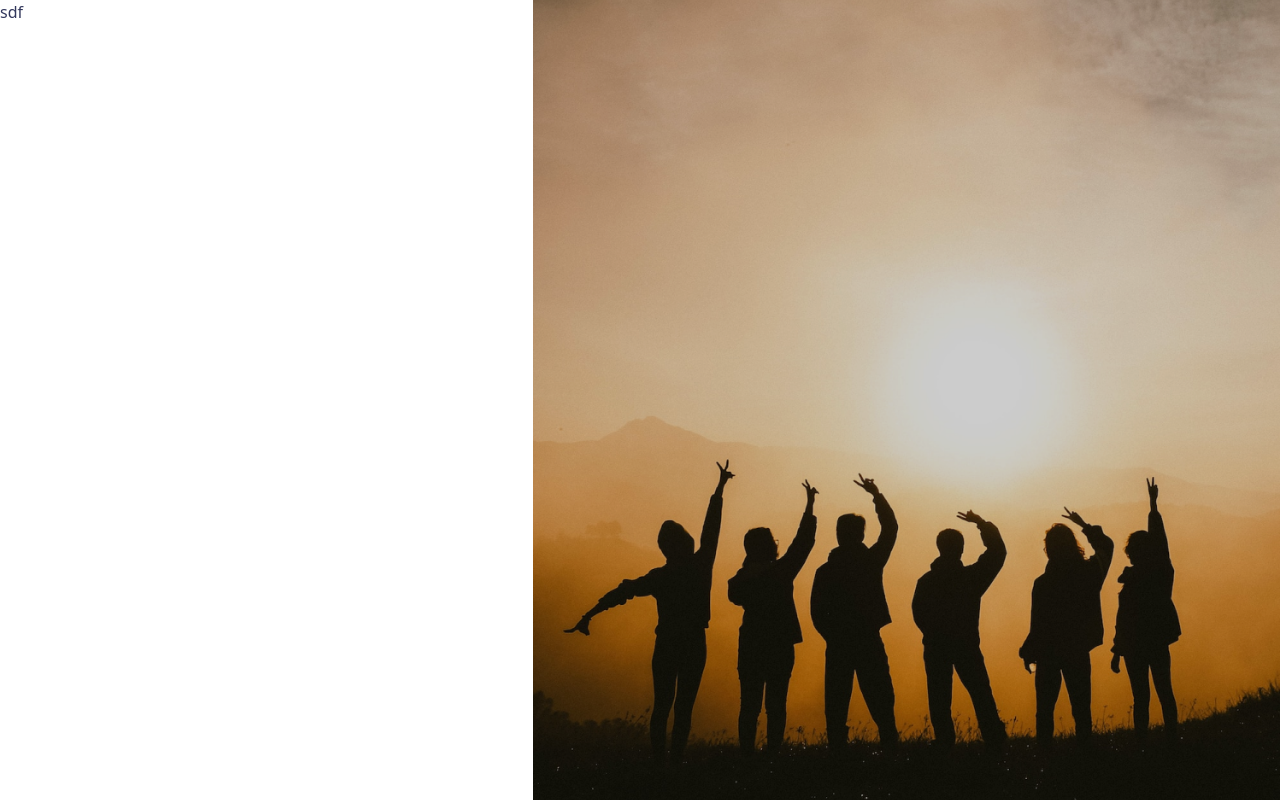
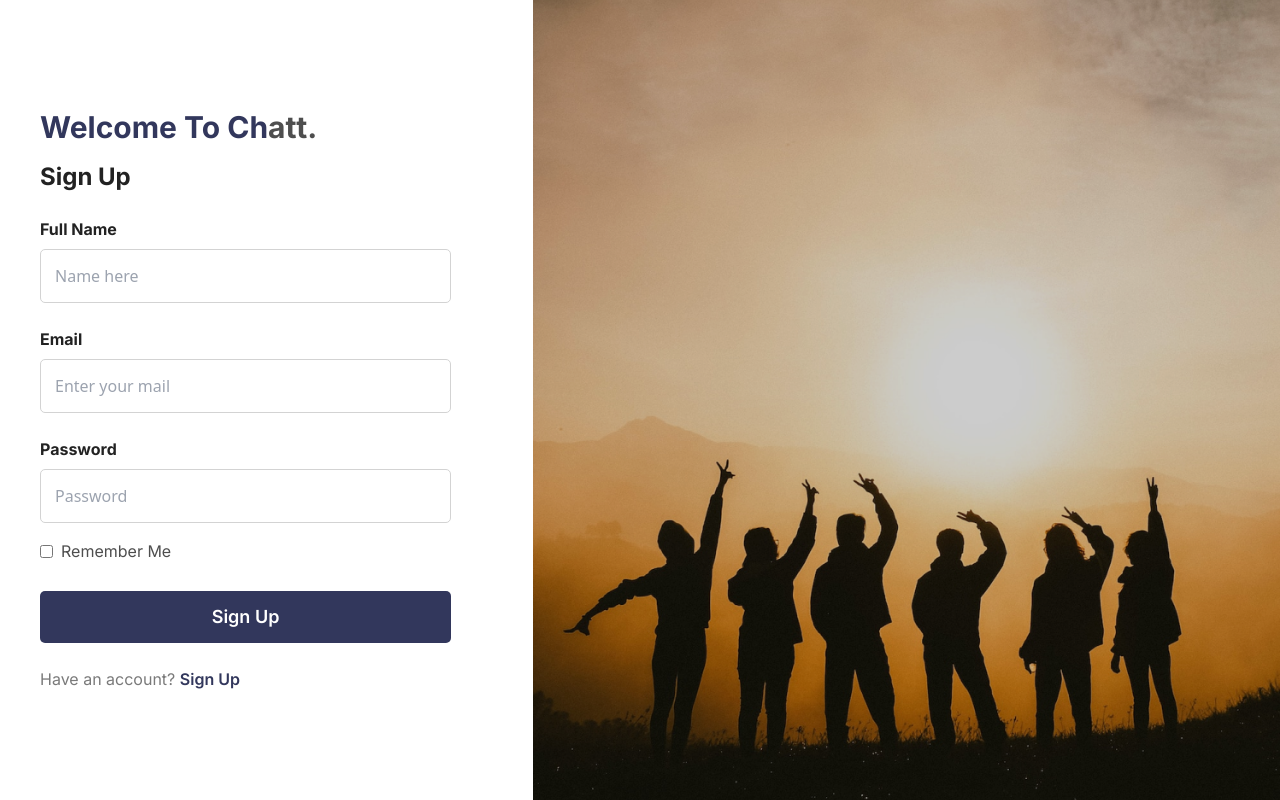
Before and after one commit to thehasandev/ChitChat, a React (Vite) app: page /sing-up in a window 1280 px wide. Built offline with nearby package versions, Linux system fonts and the light colour scheme.

Commit message:
sing-up-design

```diff
--- a/src/pages/Registration.jsx
+++ b/src/pages/Registration.jsx
@@ -7,8 +7,35 @@ function Registration() {
   return (
     <>
      <Flex>
-       <div className='w-5/12'>
-       <h1 className='text-primary'>sdf</h1>
+       <div className='w-5/12 flex justify-center items-center'>
+        <div className='w-full pl-10'>
+            <h1 className='font-inter font-bold text-3xl text-primary'>Welcome To Ch<span className='text-[#4E4E4E]'>att.</span></h1>
+            <h2 className='font-inter font-bold text-2xl text-secondary mt-4'>Sign Up</h2>
+
+            <div className='mt-6'>
+              <p className='font-inter font-bold text-base text-secondary mb-2'>Full Name</p>
+              <input type="text" placeholder='Name here'  className='w-10/12 border border-gray p-3.5 rounded-[5px]'/>
+            </div>
+
+            <div className='mt-6'>
+              <p className='font-inter font-bold text-base text-secondary mb-2'>Email</p>
+              <input type="text" placeholder='Enter your mail'  className='w-10/12 border border-gray p-3.5 rounded-[5px]'/>
+            </div>
+
+            <div className='mt-6'>
+              <p className='font-inter font-bold text-base text-secondary mb-2'>Password</p>
+              <input type="text" placeholder='Password'  className='w-10/12 border border-gray p-3.5 rounded-[5px]'/>
+            </div>
+
+            <div className='flex items-center gap-x-2 mt-4'>
+             <input type="checkbox" />
+              <p className='font-inter font-normal text-base text-[#4E4E4E]'>Remember Me</p>
+            </div>
+
+            <button className='w-10/12 rounded-[5px] bg-primary py-3 text-white font-inter font-semibold text-lg mt-7'>Sign Up</button>
+            <p className='font-inter font-normal text-[#7A7A7A] text-base mt-6'>Have an account? <span className='text-primary font-semibold'>Sign Up</span></p>
+        </div>
+
        </div>
 
        <div className='w-7/12 relative'>
--- a/tailwind.config.js
+++ b/tailwind.config.js
@@ -12,6 +12,7 @@ export default {
       colors: {
         'primary': '#32375C',
         'secondary': '#222222',
+        'gray': '#D3D3D3',
       },
     },
   },
```
